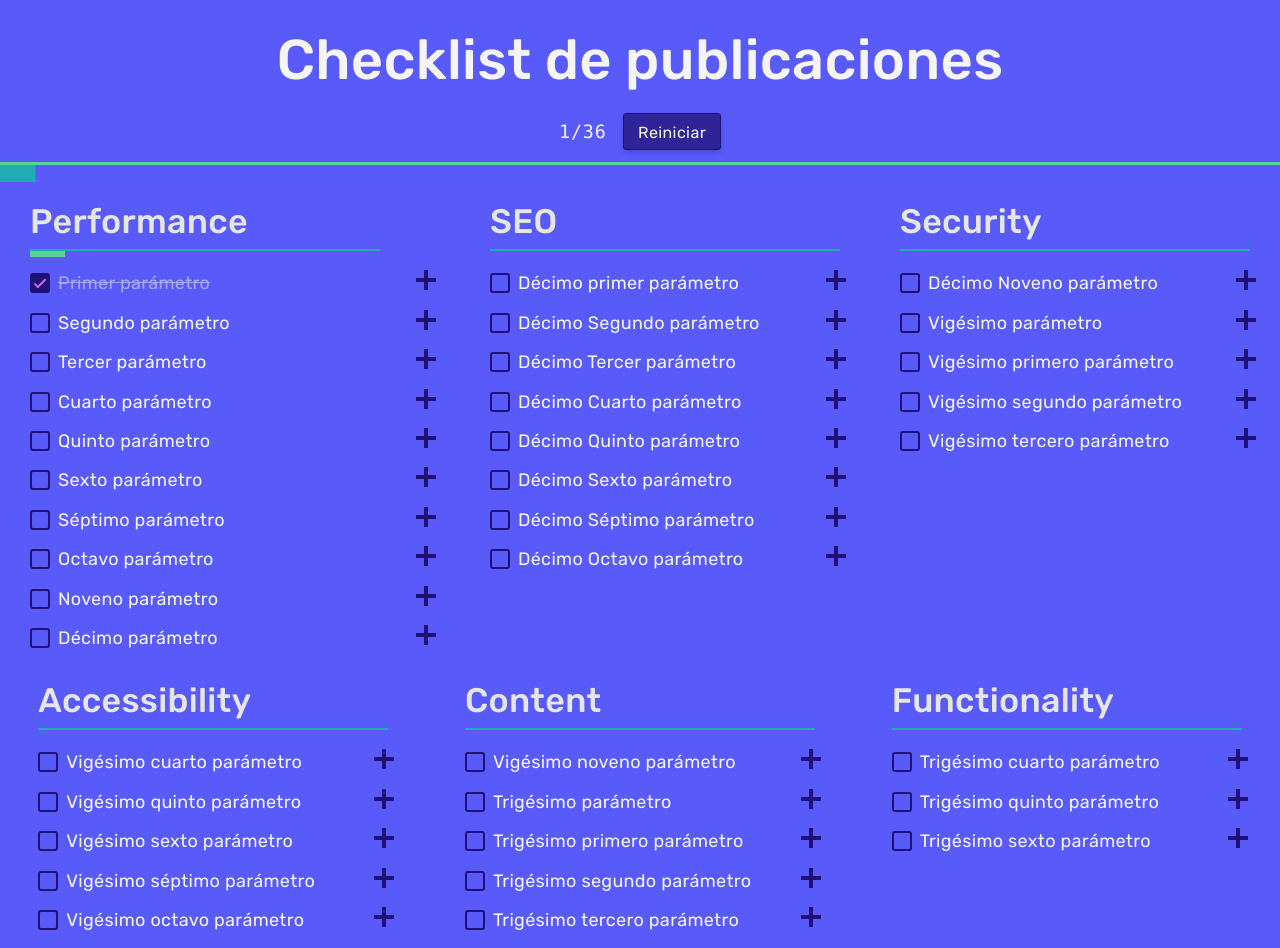
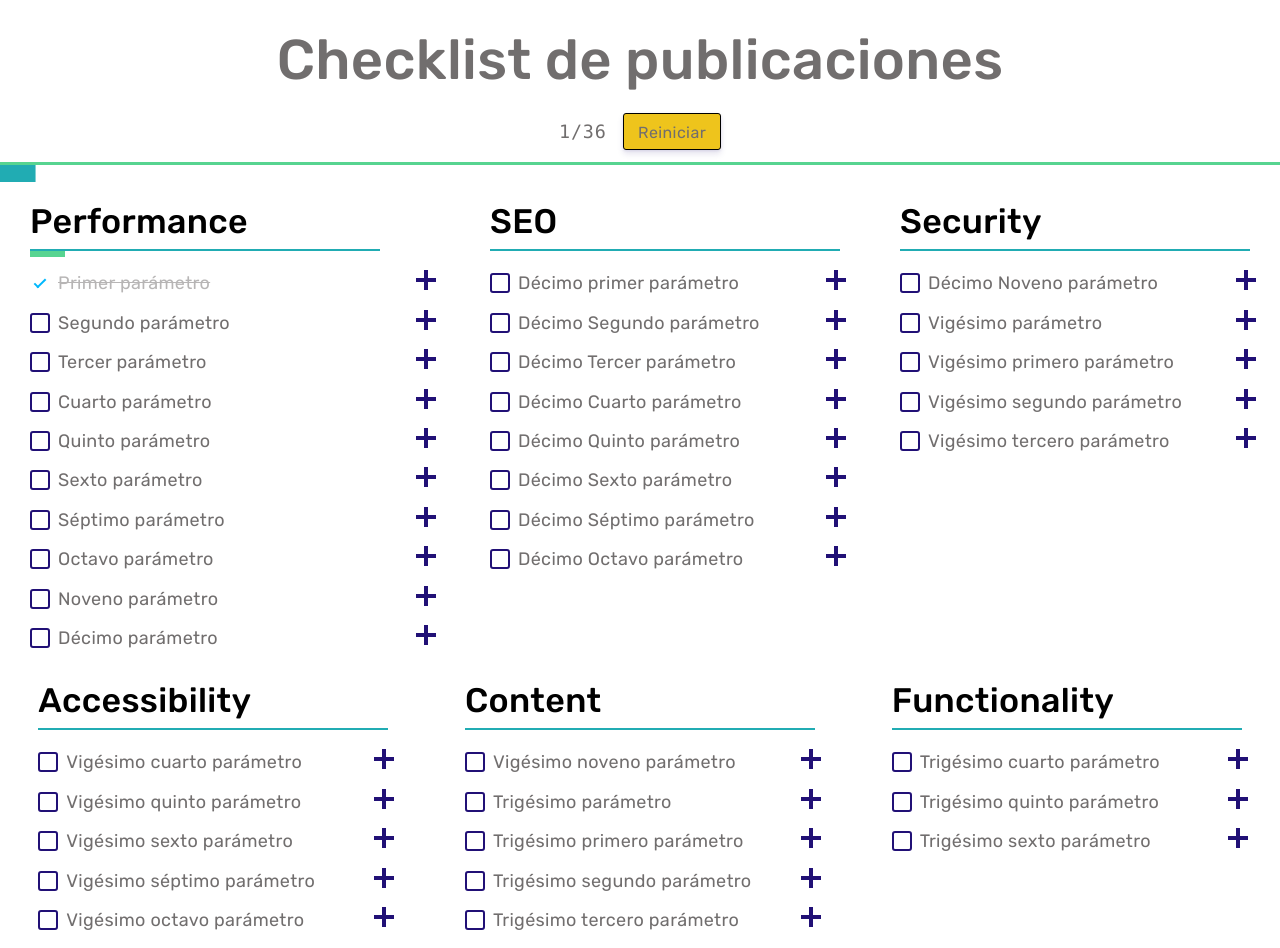
Before and after one commit to JosueCano143/ChecklistPost, a plain HTML site: page index.html in a window 1280 px wide. Both pictures are taken after a click on the label 40 px from the left and 283 px from the top of the page. Drawn offline with nearby package versions, Linux system fonts and the light colour scheme.

Commit message:
Update style.css

```diff
--- a/style.css
+++ b/style.css
@@ -76,8 +76,8 @@ body {
   min-height: 100vh;
   margin: 0;
   letter-spacing: 0.02em;
-  color: #f5f5f5;
-  background: #585afa;
+  color: #716E6E;
+  background: white;
   text-rendering: optimizeLegibility;
   -webkit-font-smoothing: antialiased;
   -moz-osx-font-smoothing: grayscale;
@@ -87,10 +87,10 @@ a {
   text-decoration: none;
   color: #57eaa6;
   border-bottom: 1px solid #57eaa6;
-  text-shadow: 0 1px 0 #585afa;
+  text-shadow: 0 1px 0 #58E6FA;
 }
 a:hover {
-  border-bottom: 2px solid #bf6bfe;
+  border-bottom: 2px solid #FE9E6B;
 }
 ::-moz-selection {
   background: rgba(33, 16, 118, 0.75);
@@ -107,7 +107,7 @@ a:hover {
   text-align: center;
 }
 .title a {
-  color: #e6e6e6;
+  color: #000000;
   border: 0;
 }
 .progress {
@@ -130,10 +130,10 @@ a:hover {
   transition: all 0.3s ease;
   letter-spacing: 0.025em;
   color: inherit;
-  border: 1px solid #211076;
+  border: 1px solid #000000;
   border-radius: 3px;
   outline: 0;
-  background: rgba(33, 16, 118, 0.75);
+  background: #EEC41C;
   box-shadow: 0 4px 6px rgba(33, 16, 118, 0.11), 0 1px 3px rgba(33, 16, 118, 0.1);
 }
 .progress__reset:focus,
@@ -183,7 +183,7 @@ a:hover {
   font-size: 2.125em;
   font-weight: 500;
   margin: 0;
-  color: #e6e6e6;
+  color: #000000;
 }
 .checklist__title-border {
   display: block;
@@ -218,7 +218,7 @@ a:hover {
   border-radius: 3px;
 }
 .checkbox:hover {
-  background: rgba(33, 16, 118, 0.5);
+  background: #40DEFE;
 }
 .checkbox:after {
   position: absolute;
@@ -230,8 +230,8 @@ a:hover {
   transition: all 325ms ease;
   transform: rotate(45deg) scale(0);
   opacity: 0;
-  border-right: 2px solid #bf6bfe;
-  border-bottom: 2px solid #bf6bfe;
+  border-right: 2px solid #00B8FD;
+  border-bottom: 2px solid #00B8FD;
 }
 .checklist-item__title {
   font-size: 1.125em;
@@ -254,7 +254,7 @@ input[type=checkbox]:checked ~ .checkbox {
   -webkit-animation: wiggle 0.4s ease;
   animation: wiggle 0.4s ease;
   border-color: transparent;
-  background: #211076;
+  background: #FFFFFF;
 }
 input[type=checkbox]:checked ~ .checkbox:after {
   transform: rotate(45deg) scale(1);
```
